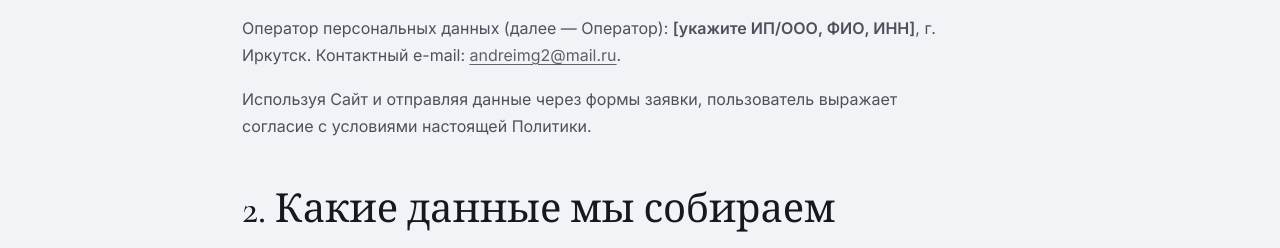
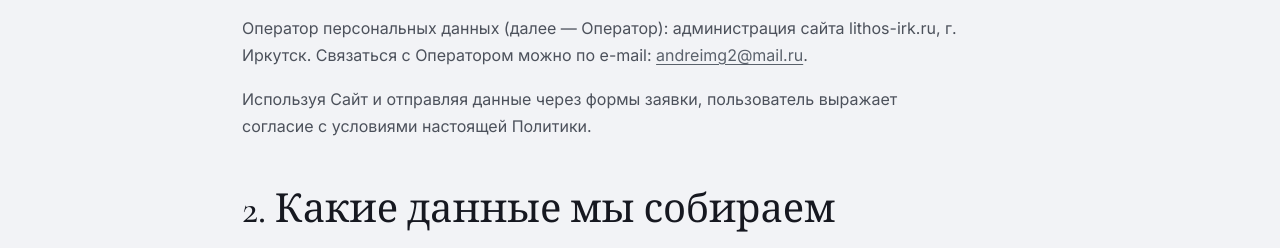
Before and after one commit to xxxUnGooDxxx/kamen, a plain HTML site: page politika-konfidencialnosti.html in a window 1280 px wide. Shown: the part 784-1032 px from the top of the page. Drawn offline with nearby package versions, Linux system fonts and the light colour scheme.

Commit message:
Политика: убрана заглушка реквизитов (оператор — администрация сайта + email)

```diff
--- a/politika-konfidencialnosti.html
+++ b/politika-konfidencialnosti.html
@@ -44,7 +44,7 @@
     <div class="prose">
       <h2>1. Общие положения</h2>
       <p>Настоящая Политика обработки персональных данных (далее — Политика) действует в отношении информации, которую оператор может получить о пользователе во время использования сайта <b>lithos-irk.ru</b> (далее — Сайт).</p>
-      <p>Оператор персональных данных (далее — Оператор): <b>[укажите ИП/ООО, ФИО, ИНН]</b>, г. Иркутск. Контактный e-mail: <a href="mailto:andreimg2@mail.ru">andreimg2@mail.ru</a>.</p>
+      <p>Оператор персональных данных (далее — Оператор): администрация сайта lithos-irk.ru, г. Иркутск. Связаться с Оператором можно по e-mail: <a href="mailto:andreimg2@mail.ru">andreimg2@mail.ru</a>.</p>
       <p>Используя Сайт и отправляя данные через формы заявки, пользователь выражает согласие с условиями настоящей Политики.</p>
 
       <h2>2. Какие данные мы собираем</h2>
```
